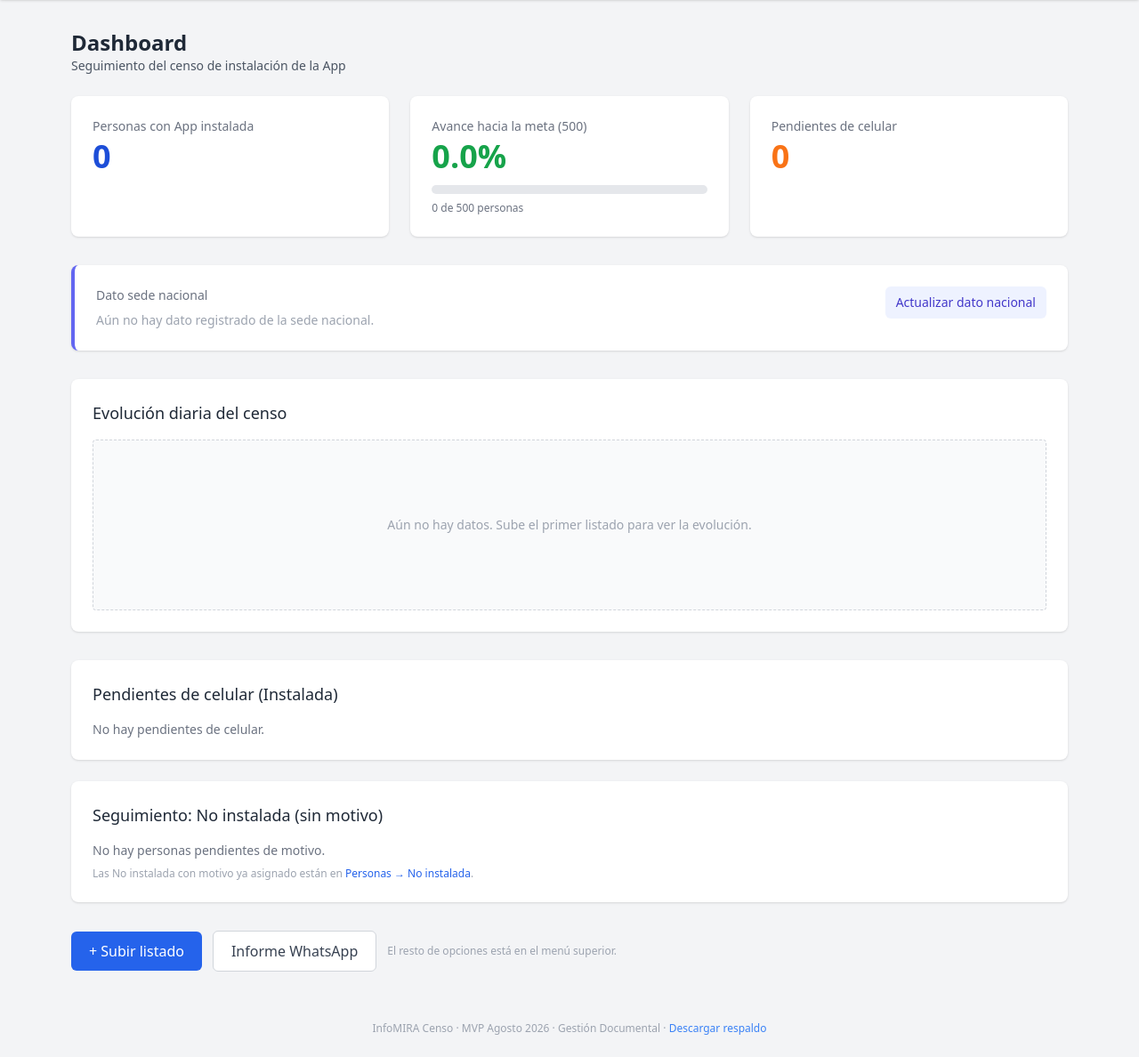
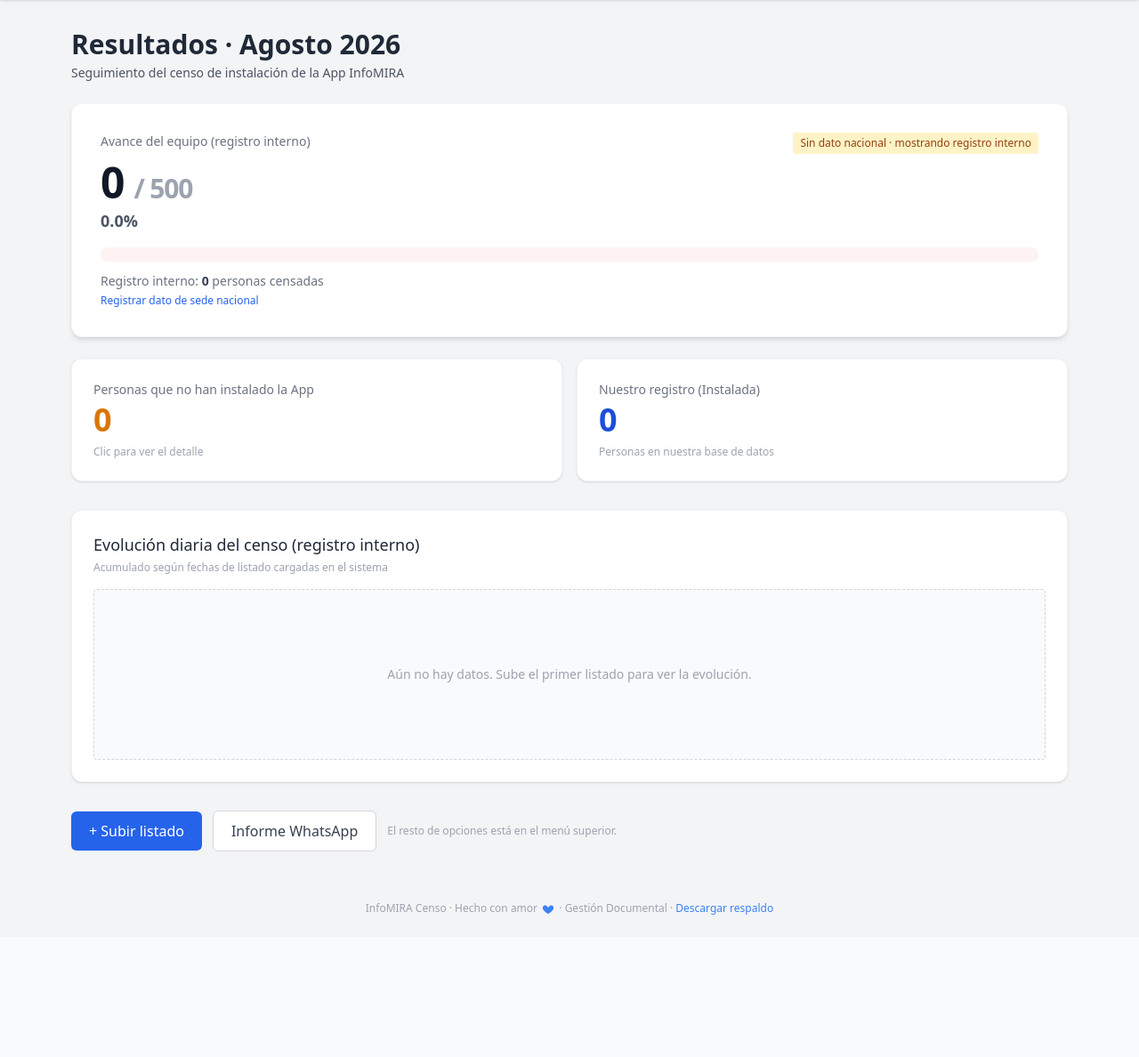
Before and after one commit to crearbots/censo, a FastAPI app: page /dashboard in a window 1280 px wide. Shown: the part 64-1252 px from the top of the page at 89% size. After the commit the page ends 1092 px from the top, so only its background shows below. Run offline with FastAPI, Linux system fonts and the light colour scheme; the visitor is signed in with stand-in values (Sample User, id 1); some libraries are stand-ins or nearby versions.

Commit message:
v1.2.0: Dashboard informe mensual y ajuste de footer

```diff
--- a/app/main.py
+++ b/app/main.py
@@ -132,6 +132,10 @@ async def dashboard(request: Request, db: Session = Depends(get_db)):
         Persona.estado == "Instalada"
     ).count()
 
+    total_no_instalada = db.query(Persona).filter(
+        Persona.estado == "No instalada"
+    ).count()
+
     # Pendientes de celular (Instalada sin celular válido)
     pendientes_celular = db.query(Persona).filter(
         Persona.pendiente_revision == True,
@@ -147,7 +151,15 @@ async def dashboard(request: Request, db: Session = Depends(get_db)):
     pendientes = pendientes_celular  # compat
 
     meta = 500
-    porcentaje = round((total_instaladas / meta) * 100, 1) if meta > 0 else 0
+
+    # Título de periodo automático (mes actual)
+    MESES_TITULO = {
+        1: "Enero", 2: "Febrero", 3: "Marzo", 4: "Abril",
+        5: "Mayo", 6: "Junio", 7: "Julio", 8: "Agosto",
+        9: "Septiembre", 10: "Octubre", 11: "Noviembre", 12: "Diciembre",
+    }
+    ahora = datetime.now()
+    periodo_titulo = f"Resultados · {MESES_TITULO[ahora.month]} {ahora.year}"
 
     # === Datos para gráfica diaria ===
     MESES_ES = {
@@ -196,14 +208,48 @@ async def dashboard(request: Request, db: Session = Depends(get_db)):
     if dato_nacional:
         diferencia_nacional = dato_nacional.total_reportado - total_instaladas
 
+    # Avance principal: sede nacional si existe; si no, registro interno
+    usa_dato_nacional = dato_nacional is not None
+    if usa_dato_nacional:
+        avance_principal = dato_nacional.total_reportado
+    else:
+        avance_principal = total_instaladas
+
+    porcentaje = round((avance_principal / meta) * 100, 1) if meta > 0 else 0
+    if porcentaje > 100:
+        porcentaje_barra = 100
+    else:
+        porcentaje_barra = porcentaje
+
+    # Color de barra según cercanía a la meta
+    if porcentaje >= 100:
+        barra_color = "bg-green-600"
+        barra_track = "bg-green-100"
+    elif porcentaje >= 70:
+        barra_color = "bg-green-500"
+        barra_track = "bg-green-50"
+    elif porcentaje >= 40:
+        barra_color = "bg-amber-400"
+        barra_track = "bg-amber-50"
+    else:
+        barra_color = "bg-red-500"
+        barra_track = "bg-red-50"
+
     return templates.TemplateResponse(
         request,
         "dashboard.html",
         {
             "user": user,
             "total_instaladas": total_instaladas,
+            "total_no_instalada": total_no_instalada,
             "meta": meta,
             "porcentaje": porcentaje,
+            "porcentaje_barra": porcentaje_barra,
+            "avance_principal": avance_principal,
+            "usa_dato_nacional": usa_dato_nacional,
+            "barra_color": barra_color,
+            "barra_track": barra_track,
+            "periodo_titulo": periodo_titulo,
             "pendientes": pendientes_celular,
             "pendientes_celular": pendientes_celular,
             "seguimiento_no_instalada": seguimiento_no_instalada,
--- a/templates/dashboard.html
+++ b/templates/dashboard.html
@@ -27,67 +27,73 @@
     </header>
 
     <main class="max-w-6xl mx-auto px-3 sm:px-4 py-4 sm:py-8">
-        <!-- Título -->
+        <!-- Título de periodo -->
         <div class="mb-6">
-            <h2 class="text-2xl font-semibold text-gray-800">Dashboard</h2>
-            <p class="text-gray-600 text-sm">Seguimiento del censo de instalación de la App</p>
+            <h2 class="text-2xl sm:text-3xl font-semibold text-gray-800">{{ periodo_titulo }}</h2>
+            <p class="text-gray-600 text-sm mt-1">Seguimiento del censo de instalación de la App InfoMIRA</p>
         </div>
 
-        <!-- Tarjetas principales -->
-        <div class="grid grid-cols-1 md:grid-cols-3 gap-6 mb-8">
-            <!-- Total instaladas -->
-            <div class="bg-white rounded-lg shadow p-6">
-                <p class="text-sm text-gray-500 mb-1">Personas con App instalada</p>
-                <p class="text-4xl font-bold text-blue-700">{{ total_instaladas }}</p>
+        <!-- Héroe: avance principal -->
+        <div class="bg-white rounded-xl shadow-md p-6 sm:p-8 mb-6 border border-gray-100">
+            <div class="flex flex-wrap justify-between items-start gap-2 mb-2">
+                <p class="text-sm font-medium text-gray-500">
+                    {% if usa_dato_nacional %}
+                    Avance del equipo (dato sede nacional)
+                    {% else %}
+                    Avance del equipo (registro interno)
+                    {% endif %}
+                </p>
+                {% if not usa_dato_nacional %}
+                <span class="text-xs bg-amber-100 text-amber-800 px-2 py-1 rounded">Sin dato nacional · mostrando registro interno</span>
+                {% endif %}
             </div>
-
-            <!-- Avance meta -->
-            <div class="bg-white rounded-lg shadow p-6">
-                <p class="text-sm text-gray-500 mb-1">Avance hacia la meta ({{ meta }})</p>
-                <p class="text-4xl font-bold text-green-600">{{ porcentaje }}%</p>
-                <div class="w-full bg-gray-200 rounded-full h-2.5 mt-3">
-                    <div class="bg-green-500 h-2.5 rounded-full" style="width: {{ porcentaje }}%"></div>
+            <p class="text-4xl sm:text-5xl font-bold text-gray-900 tracking-tight">
+                {{ avance_principal }} <span class="text-2xl sm:text-3xl font-semibold text-gray-400">/ {{ meta }}</span>
+            </p>
+            <p class="text-lg font-semibold text-gray-600 mt-1">{{ porcentaje }}%</p>
+            <div class="w-full {{ barra_track }} rounded-full h-4 mt-4">
+                <div class="{{ barra_color }} h-4 rounded-full transition-all duration-500" style="width: {{ porcentaje_barra }}%"></div>
             </div>
-                <p class="text-xs text-gray-500 mt-2">{{ total_instaladas }} de {{ meta }} personas</p>
-            </div>
-
-            <!-- Pendientes -->
-            <div class="bg-white rounded-lg shadow p-6">
-                <p class="text-sm text-gray-500 mb-1">Pendientes de celular</p>
-                <p class="text-4xl font-bold text-orange-500">{{ pendientes_celular|length }}</p>
-            </div>
-        </div>
-
-        <!-- Dato sede nacional -->
-        <div class="bg-white rounded-lg shadow p-6 mb-8 border-l-4 border-indigo-500">
-            <div class="flex flex-wrap justify-between items-start gap-4">
-                <div>
-                    <p class="text-sm text-gray-500 mb-1">Dato sede nacional</p>
-                    {% if dato_nacional %}
-                    <p class="text-3xl font-bold text-indigo-700">{{ dato_nacional.total_reportado }}</p>
-                    <p class="text-sm text-gray-500 mt-1">
-                        Al {{ dato_nacional.fecha_dato.strftime("%d/%m/%Y") }}
-                        {% if diferencia_nacional is not none %}
-                        · Diferencia con nuestro registro:
+            <p class="text-sm text-gray-500 mt-3">
+                Registro interno: <strong class="text-gray-700">{{ total_instaladas }}</strong> personas censadas
+                {% if usa_dato_nacional and diferencia_nacional is not none %}
+                · Diferencia con sede nacional:
                 <span class="font-medium {% if diferencia_nacional > 0 %}text-amber-600{% elif diferencia_nacional < 0 %}text-green-600{% else %}text-gray-600{% endif %}">
                     {% if diferencia_nacional > 0 %}+{% endif %}{{ diferencia_nacional }}
                 </span>
                 {% endif %}
             </p>
+            {% if dato_nacional %}
+            <p class="text-xs text-gray-400 mt-1">
+                Dato nacional al {{ dato_nacional.fecha_dato.strftime("%d/%m/%Y") }}
+                · <a href="/dato-nacional" class="text-blue-600 hover:underline">Actualizar</a>
+            </p>
             {% else %}
-                    <p class="text-gray-400 text-sm mt-2">Aún no hay dato registrado de la sede nacional.</p>
+            <p class="text-xs text-gray-400 mt-1">
+                <a href="/dato-nacional" class="text-blue-600 hover:underline">Registrar dato de sede nacional</a>
+            </p>
             {% endif %}
         </div>
-                <a href="/dato-nacional"
-                   class="text-sm bg-indigo-50 text-indigo-700 px-3 py-2 rounded-md hover:bg-indigo-100 transition font-medium">
-                    Actualizar dato nacional
+
+        <!-- KPIs informativos -->
+        <div class="grid grid-cols-1 sm:grid-cols-2 gap-4 mb-8">
+            <a href="/personas?estado=no_instalada"
+               class="bg-white rounded-xl shadow p-6 border border-gray-100 hover:border-amber-300 hover:shadow-md transition block">
+                <p class="text-sm text-gray-500 mb-1">Personas que no han instalado la App</p>
+                <p class="text-4xl font-bold text-amber-600">{{ total_no_instalada }}</p>
+                <p class="text-xs text-gray-400 mt-2">Clic para ver el detalle</p>
             </a>
+            <div class="bg-white rounded-xl shadow p-6 border border-gray-100">
+                <p class="text-sm text-gray-500 mb-1">Nuestro registro (Instalada)</p>
+                <p class="text-4xl font-bold text-blue-700">{{ total_instaladas }}</p>
+                <p class="text-xs text-gray-400 mt-2">Personas en nuestra base de datos</p>
             </div>
         </div>
 
-        <!-- Gráfica de evolución semanal -->
-        <div class="bg-white rounded-lg shadow p-6 mb-8">
-            <h3 class="text-lg font-medium text-gray-800 mb-4">Evolución diaria del censo</h3>
+        <!-- Gráfica de evolución -->
+        <div class="bg-white rounded-xl shadow p-6 mb-8 border border-gray-100">
+            <h3 class="text-lg font-medium text-gray-800 mb-1">Evolución diaria del censo (registro interno)</h3>
+            <p class="text-xs text-gray-400 mb-4">Acumulado según fechas de listado cargadas en el sistema</p>
             {% if chart_labels %}
             <div class="h-64">
                 <canvas id="chartEvolucion"></canvas>
@@ -99,10 +105,10 @@
             {% endif %}
         </div>
 
-        <!-- Pendientes de celular -->
-        <div class="bg-white rounded-lg shadow p-6 mb-6">
+        <!-- Pendientes de celular (solo si hay) -->
+        {% if pendientes_celular %}
+        <div class="bg-white rounded-xl shadow p-6 mb-6 border border-gray-100">
             <h3 class="text-lg font-medium text-gray-800 mb-4">Pendientes de celular (Instalada)</h3>
-            {% if pendientes_celular %}
             <div class="overflow-x-auto">
                 <table class="min-w-full text-sm">
                     <thead class="bg-gray-50">
@@ -131,15 +137,13 @@
                     </tbody>
                 </table>
             </div>
-            {% else %}
-            <p class="text-gray-500 text-sm">No hay pendientes de celular.</p>
+        </div>
         {% endif %}
-        </div>
 
-        <!-- Seguimiento No instalada -->
-        <div class="bg-white rounded-lg shadow p-6 mb-8">
-            <h3 class="text-lg font-medium text-gray-800 mb-4">Seguimiento: No instalada (sin motivo)</h3>
+        <!-- Seguimiento No instalada (solo si hay) -->
         {% if seguimiento_no_instalada %}
+        <div class="bg-white rounded-xl shadow p-6 mb-8 border border-gray-100">
+            <h3 class="text-lg font-medium text-gray-800 mb-4">Seguimiento personas que no han instalado la App (definir el motivo)</h3>
             <div class="overflow-x-auto">
                 <table class="min-w-full text-sm">
                     <thead class="bg-gray-50">
@@ -162,16 +166,11 @@
                     </tbody>
                 </table>
             </div>
-            <p class="text-xs text-gray-400 mt-3">Cuando asignes el motivo, dejarán esta lista. Consúltalas después en
-                <a href="/personas?estado=no_instalada" class="text-blue-600 hover:underline">Personas → filtro No instalada</a>.
-            </p>
-            {% else %}
-            <p class="text-gray-500 text-sm">No hay personas pendientes de motivo.</p>
-            <p class="text-xs text-gray-400 mt-2">Las No instalada con motivo ya asignado están en
+            <p class="text-xs text-gray-400 mt-3">Cuando asignes el motivo, saldrán de esta lista. Consúltalas en
                 <a href="/personas?estado=no_instalada" class="text-blue-600 hover:underline">Personas → No instalada</a>.
             </p>
+        </div>
         {% endif %}
-        </div>
 
         <!-- Acción principal -->
         <div class="flex flex-col sm:flex-row flex-wrap gap-3 sm:items-center">
@@ -185,8 +184,13 @@
         </div>
     </main>
 
-    <footer class="text-center text-xs text-gray-400 py-6">
-        InfoMIRA Censo · MVP Agosto 2026 · Gestión Documental
+    <footer class="text-center text-xs text-gray-400 py-6 px-3">
+        InfoMIRA Censo
+        · Hecho con amor
+        <svg class="inline-block w-3.5 h-3.5 text-blue-500 align-text-bottom mx-0.5" viewBox="0 0 24 24" fill="currentColor" aria-hidden="true">
+            <path d="M12 21s-6.7-4.35-9.33-8.2C.8 10.2 1.1 6.8 3.4 5.05 5.3 3.6 7.85 4 9.2 5.55L12 8.6l2.8-3.05C16.15 4 18.7 3.6 20.6 5.05c2.3 1.75 2.6 5.15.73 7.75C18.7 16.65 12 21 12 21z"/>
+        </svg>
+        · Gestión Documental
         · <a href="/backup" class="text-blue-500 hover:underline">Descargar respaldo</a>
     </footer>
 
```
Also changed, not shown: 1 other file. Lines whose indentation alone changed are shown as unchanged.
